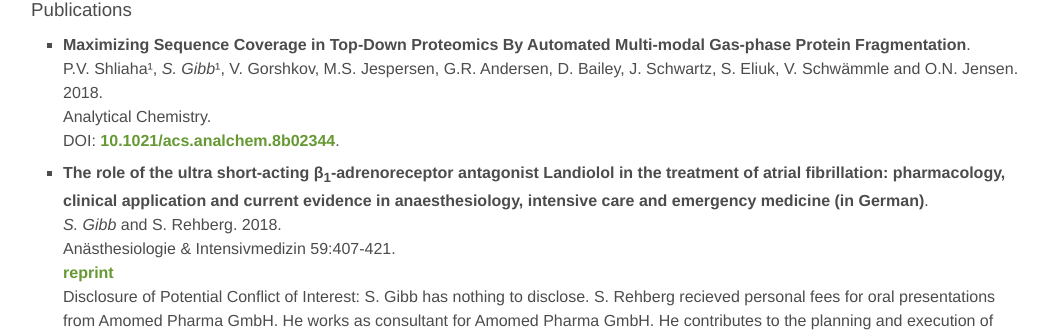
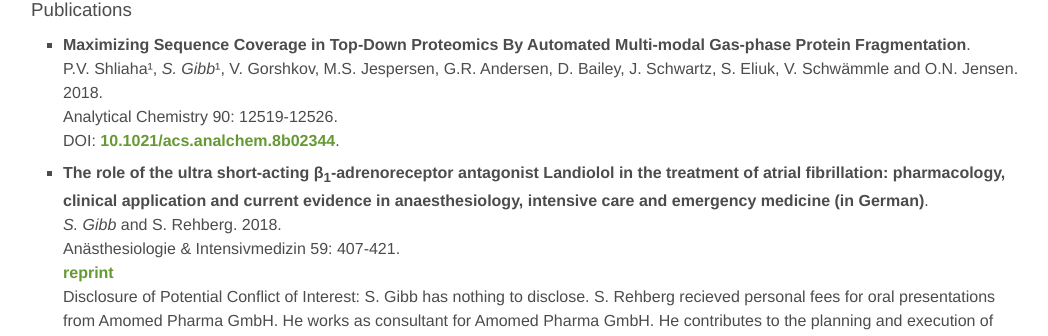
Before and after one commit to sgibb/sgibb.github.io, a Jekyll site: the page built from index.md, in a window 1280 px wide and 900 px high, scrolled down 1052 px. Shown: the part 152-488 px from the top of the window, without its empty margins (113-1161 px from the left). Built offline with Jekyll 4.4.1, drawn with Linux system fonts in a browser that asks for light colours.

Commit message:
Add topdownr's ACS issue and pages

```diff
--- a/_data/publications.yml
+++ b/_data/publications.yml
@@ -2,13 +2,13 @@
   entries:
     - title: "Maximizing Sequence Coverage in Top-Down Proteomics By Automated Multi-modal Gas-phase Protein Fragmentation"
       authors: P.V. Shliaha&sup1;, S. Gibb&sup1;, V. Gorshkov, M.S. Jespersen, G.R. Andersen, D. Bailey, J. Schwartz, S. Eliuk, V. Schwämmle and O.N. Jensen
-      journal: "Analytical Chemistry"
+      journal: "Analytical Chemistry 90: 12519-12526"
       year: 2018
       doi: 10.1021/acs.analchem.8b02344
 
     - title: "The role of the ultra short-acting &beta;<sub>1</sub>-adrenoreceptor antagonist Landiolol in the treatment of atrial fibrillation: pharmacology, clinical application and current evidence in anaesthesiology, intensive care and emergency medicine (in German)"
       authors: S. Gibb and S. Rehberg
-      journal: "Anästhesiologie & Intensivmedizin 59:407-421"
+      journal: "Anästhesiologie & Intensivmedizin 59: 407-421"
       year: 2018
       misc: "[reprint](https://www.ai-online.info/aionline/Artikel/Jahr/2018/Monat/Juli-August/Titel/Rolle_des_ultrakurzwirksamen_Beta_1AdrenorezeptorAntagonisten_Landiolol_in_der_Therapie_des_Vorhofflimmerns/artikelId/3382/wicket:pageMapName/AI-Artikel?wicket:interface=AI-Artikel:0:pdfVersion::ILinkListener::)<br>Disclosure of Potential Conflict of Interest: S. Gibb has nothing to disclose. S. Rehberg recieved personal fees for oral presentations from Amomed Pharma GmbH. He works as consultant for Amomed Pharma GmbH. He contributes to the planning and execution of [LANDI-SEP](https://www.clinicaltrialsregister.eu/ctr-search/trial/2017-002138-22/AT)"
 
```
